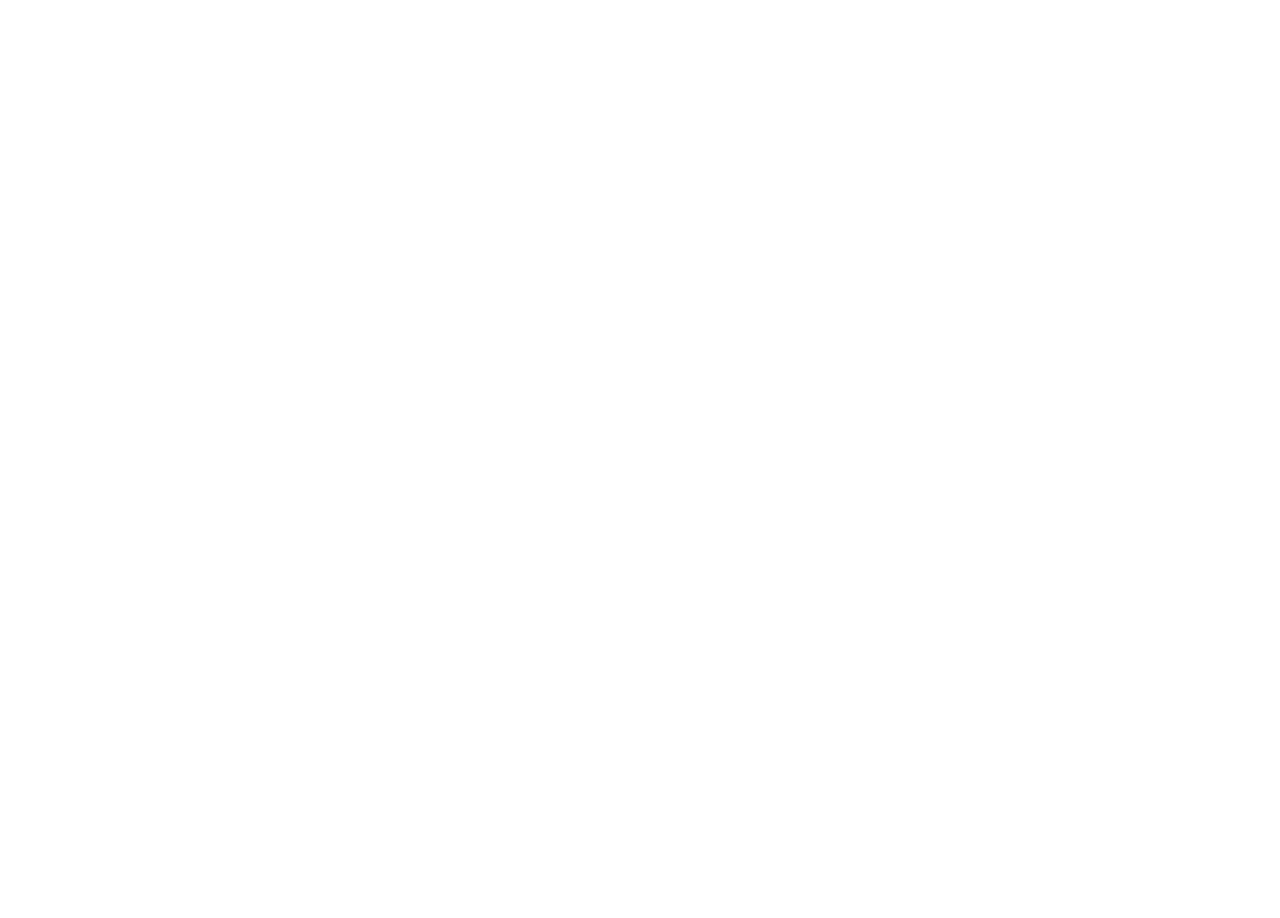
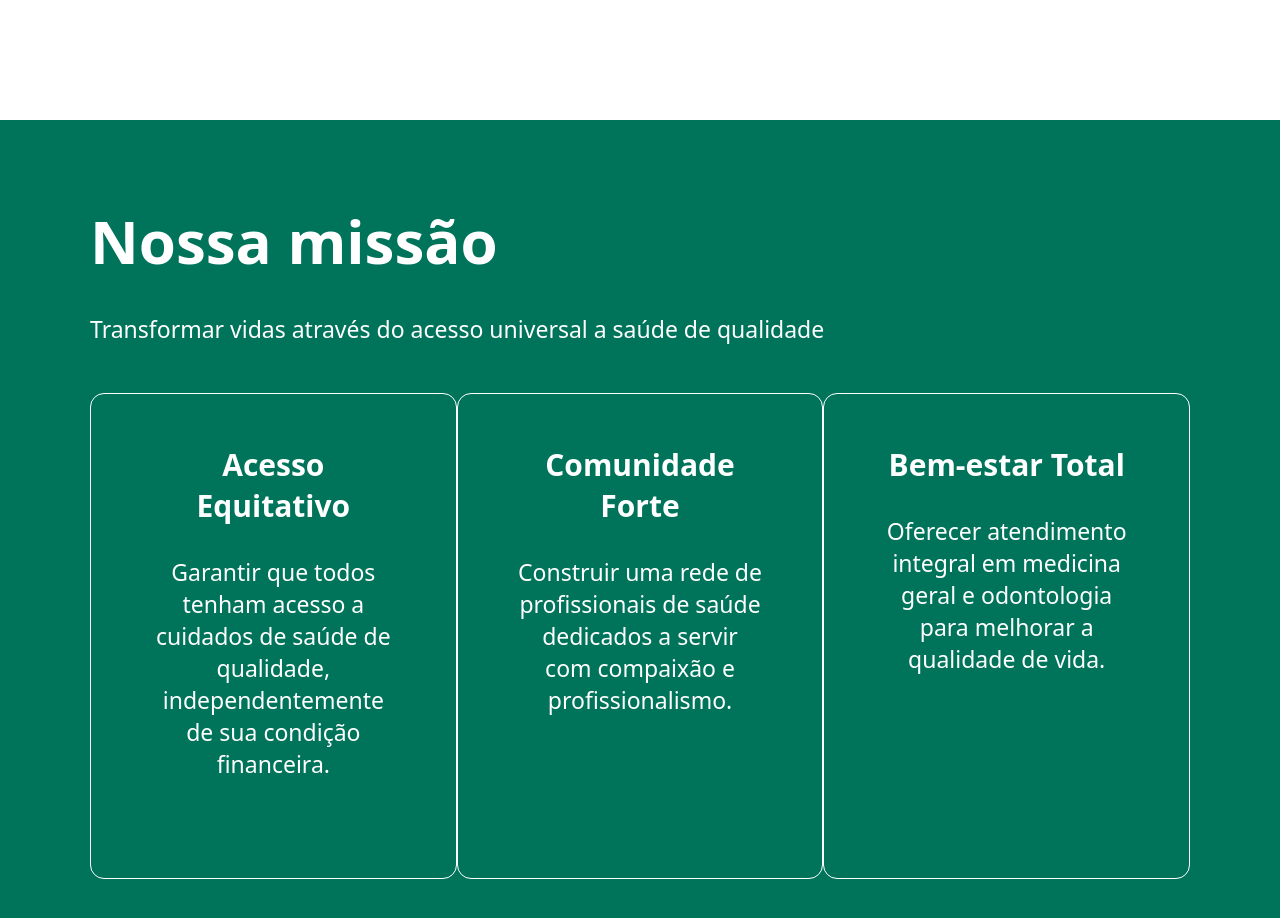
Before and after one commit to RicardoFrancoDelgado/react-router-desafio-vnw, a React (Vite) app: page / in a window 1280 px wide. Shown: the part 720-1638 px from the top of the page. Before the commit the page ends 800 px from the top, so only its background shows below. Built offline with nearby package versions, Linux system fonts and the light colour scheme.

Commit message:
:sparkles: feat: mission component with cards

```diff
--- /dev/null
+++ b/src/components/card-white/CardWhite.jsx
@@ -0,0 +1,12 @@
+import s from "./cardWhite.module.scss";
+
+const CardWhite = ({ title, content }) => {
+  return (
+    <article className={s.cardWhite}>
+      <h3>{title}</h3>
+      <p>{content}</p>
+    </article>
+  );
+};
+
+export default CardWhite;
--- /dev/null
+++ b/src/components/card-white/cardWhite.module.scss
@@ -0,0 +1,15 @@
+.cardWhite {
+  padding: 50px 60px;
+  border: 1px solid white;
+  border-radius: 14px;
+
+  text-align: center;
+
+  width: 500px;
+
+  h3 {
+    color: white;
+    font-size: 30px;
+    margin-bottom: 30px;
+  }
+}
--- a/src/components/main/Main.jsx
+++ b/src/components/main/Main.jsx
@@ -1,3 +1,4 @@
+import Mission from "../mission/Mission";
 import PrimaryButton from "../primary-button/PrimaryButton";
 import s from "./main.module.scss";
 
@@ -19,7 +20,9 @@
 
         <div className={s.mainBtn}>
           <PrimaryButton to="/voluntary" title="Seja voluntário" />
-          <a href="#" className={s.mainBtnDotted}>Como ajudar</a>
+          <a href="#" className={s.mainBtnDotted}>
+            Como ajudar
+          </a>
         </div>
       </section>
 
--- a/src/components/main/main.module.scss
+++ b/src/components/main/main.module.scss
@@ -5,6 +5,8 @@
   display: flex;
   align-items: center;
   justify-content: space-around;
+
+  margin-bottom: 150px;
 
   section {
     width: 560px;
@@ -25,6 +27,7 @@
 
     h1 {
       font-size: 67px;
+      text-shadow: 0 4px 6px rgba(0, 0, 0, 0.3);
     }
 
     p {
--- /dev/null
+++ b/src/components/mission/Mission.jsx
@@ -0,0 +1,29 @@
+import CardWhite from "../card-white/CardWhite";
+import s from "./mission.module.scss";
+
+const Mission = () => {
+  return (
+    <section className={s.missionSection}>
+      <h2>Nossa missão</h2>
+
+      <p>Transformar vidas através do acesso universal a saúde de qualidade</p>
+
+      <div className={s.missionCardSection}>
+        <CardWhite
+          title="Acesso Equitativo"
+          content="Garantir que todos tenham acesso a cuidados de saúde de qualidade, independentemente de sua condição financeira."
+        />
+        <CardWhite
+          title="Comunidade Forte"
+          content="Construir uma rede de profissionais de saúde dedicados a servir com compaixão e profissionalismo."
+        />
+        <CardWhite
+          title="Bem-estar Total"
+          content="Oferecer atendimento integral em medicina geral e odontologia para melhorar a qualidade de vida."
+        />
+      </div>
+    </section>
+  );
+};
+
+export default Mission;
--- /dev/null
+++ b/src/components/mission/mission.module.scss
@@ -0,0 +1,21 @@
+.missionSection {
+  padding: 80px 90px;
+  background-color: #00745a;
+
+  h2 {
+    font-size: 60px;
+    color: white;
+    margin-bottom: 31px;
+  }
+
+  p {
+    color: white;
+    font-size: 23px;
+    margin-bottom: 48px;
+  }
+
+  .missionCardSection {
+    display: flex;
+    justify-content: space-evenly;
+  }
+}
--- a/src/pages/home/Home.jsx
+++ b/src/pages/home/Home.jsx
@@ -1,9 +1,11 @@
 import Main from "../../components/main/Main";
+import Mission from "../../components/mission/Mission";
 
 const Home = () => {
   return (
     <>
       <Main />
+      <Mission />
     </>
   );
 };
```
